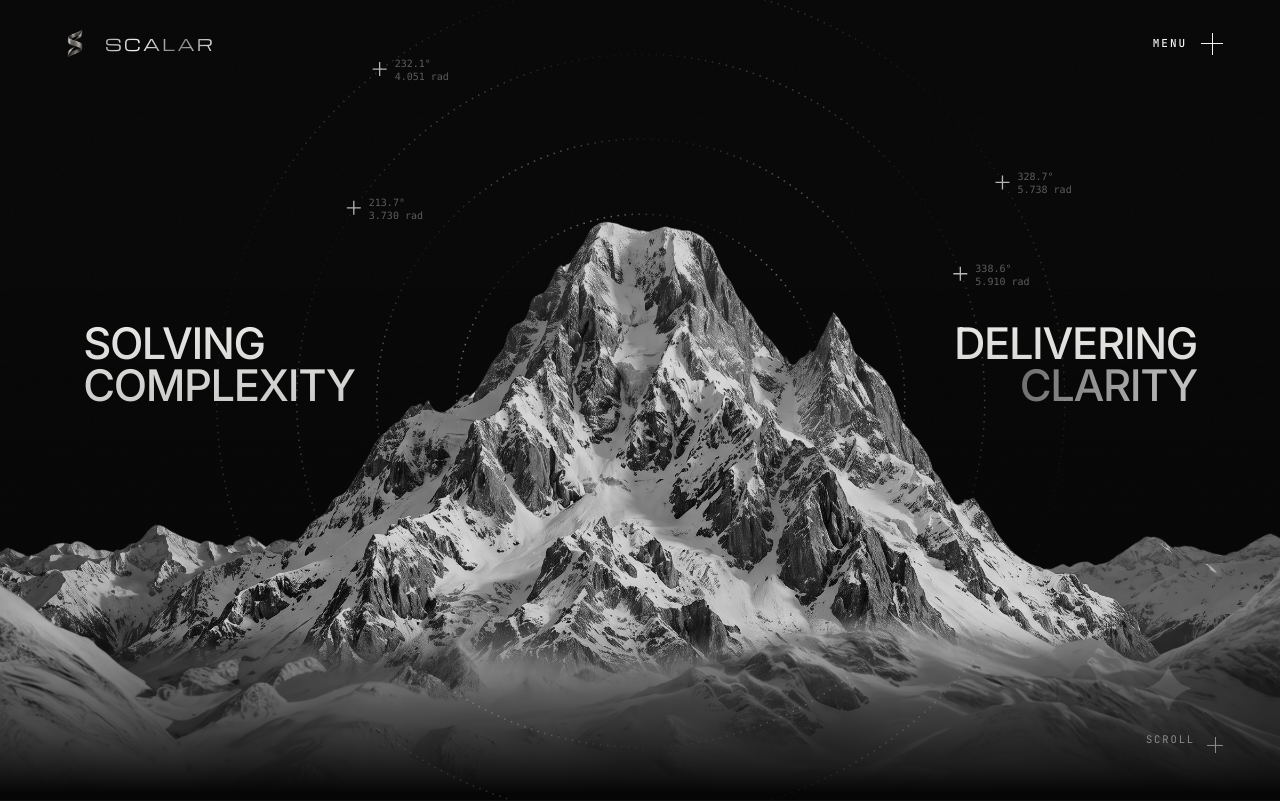
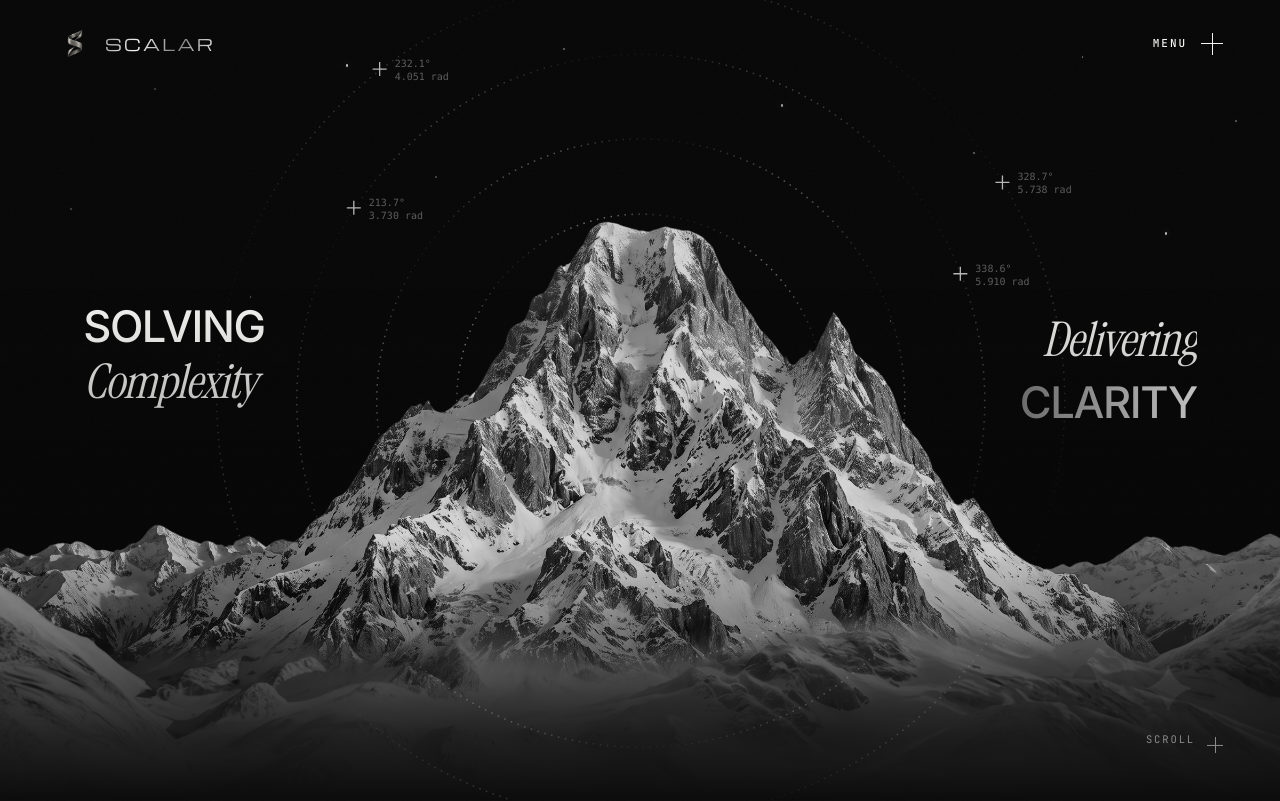
Before and after one commit to ScalarInc/scalar-website, a Next.js app: page / in a window 1280 px wide. Shown: the top 801 px of the page. Built offline with nearby package versions, Linux system fonts and the light colour scheme.

Commit message:
feat: implement Work section with filtered project grid and animated detail view

```diff
--- a/app/globals.css
+++ b/app/globals.css
@@ -22,6 +22,7 @@
   --color-paper-dim: #e7e7e4;
 
   --font-display: var(--font-inter), "Helvetica Neue", Arial, sans-serif;
+  --font-serif: var(--font-serif), Georgia, serif;
   --font-mono: var(--font-jetbrains), ui-monospace, SFMono-Regular, Menlo, monospace;
   --font-mark: var(--font-michroma), var(--font-inter), "Helvetica Neue", Arial, sans-serif;
 
--- a/app/layout.tsx
+++ b/app/layout.tsx
@@ -1,5 +1,5 @@
 import type { Metadata, Viewport } from "next";
-import { Inter, JetBrains_Mono, Michroma } from "next/font/google";
+import { Inter, JetBrains_Mono, Michroma, Instrument_Serif } from "next/font/google";
 import "./globals.css";
 import SmoothScroll from "@/components/SmoothScroll";
 import Header from "@/components/Header";
@@ -8,6 +8,7 @@ import Footer from "@/components/Footer";
 const inter = Inter({
   subsets: ["latin"],
   weight: ["400", "500", "600", "700"],
+  style: ["normal", "italic"],
   variable: "--font-inter",
   display: "swap",
 });
@@ -24,6 +25,14 @@ const michroma = Michroma({
   subsets: ["latin"],
   weight: ["400"],
   variable: "--font-michroma",
+  display: "swap",
+});
+
+const serif = Instrument_Serif({
+  subsets: ["latin"],
+  weight: ["400"],
+  style: ["italic", "normal"],
+  variable: "--font-serif",
   display: "swap",
 });
 
@@ -53,7 +62,7 @@ export default function RootLayout({
   return (
     <html
       lang="en"
-      className={`${inter.variable} ${jetbrains.variable} ${michroma.variable}`}
+      className={`${inter.variable} ${jetbrains.variable} ${michroma.variable} ${serif.variable}`}
     >
       <body>
         <SmoothScroll />
--- a/components/Approach.tsx
+++ b/components/Approach.tsx
@@ -95,7 +95,7 @@ export default function Approach() {
         </Reveal>
         <Reveal delay={0.08}>
           <h2 className="display mb-[clamp(36px,4.4vw,68px)] text-[clamp(28px,3.8vw,54px)]">
-            Think outside the box
+            Think <span className="italic font-serif font-normal normal-case text-[1.08em] tracking-tight text-ink-950/90">outside</span> the box
           </h2>
         </Reveal>
 
--- a/components/Capabilities.tsx
+++ b/components/Capabilities.tsx
@@ -71,7 +71,7 @@ export default function Capabilities() {
             </Reveal>
             <Reveal delay={0.08}>
               <h2 className="display text-[clamp(26px,3.4vw,48px)]">
-                Hard problems.
+                <span className="italic font-serif font-normal normal-case text-[1.08em] tracking-tight text-ink-950/90">Hard problems.</span>
                 <br />
                 Systems that hold.
               </h2>
--- a/components/Hero.tsx
+++ b/components/Hero.tsx
@@ -2,7 +2,32 @@
 
 import { useEffect, useRef } from "react";
 import Image from "next/image";
-import { motion, useScroll, useSpring, useTransform } from "motion/react";
+import {
+  motion,
+  useReducedMotion,
+  useScroll,
+  useSpring,
+  useTransform,
+} from "motion/react";
+
+/* A deliberately sparse scatter of stars for the open sky. Positions are
+ * hand-placed rather than random so they stay irregular across reloads and
+ * keep clear of the peak's silhouette. */
+const STARS = [
+  { x: 5.5, y: 26, s: 1.5, o: 0.4, d: 5.2, delay: 0.4 },
+  { x: 12, y: 11, s: 2, o: 0.62, d: 3.8, delay: 1.7 },
+  { x: 19.5, y: 37, s: 1.5, o: 0.32, d: 6.1, delay: 0.9 },
+  { x: 27, y: 8, s: 2.5, o: 0.72, d: 4.4, delay: 2.6 },
+  { x: 34, y: 22, s: 1.5, o: 0.38, d: 5.6, delay: 0.2 },
+  { x: 44, y: 6, s: 2, o: 0.55, d: 4.9, delay: 3.1 },
+  { x: 52.5, y: 31, s: 1.5, o: 0.3, d: 6.4, delay: 1.3 },
+  { x: 61, y: 13, s: 2.5, o: 0.68, d: 4.1, delay: 2.2 },
+  { x: 69.5, y: 40, s: 1.5, o: 0.34, d: 5.9, delay: 0.7 },
+  { x: 76, y: 19, s: 2, o: 0.58, d: 4.6, delay: 3.4 },
+  { x: 84.5, y: 7, s: 1.5, o: 0.42, d: 5.4, delay: 1.1 },
+  { x: 91, y: 29, s: 2.5, o: 0.7, d: 3.9, delay: 2.9 },
+  { x: 96.5, y: 15, s: 1.5, o: 0.36, d: 6.2, delay: 0.5 },
+];
 
 /**
  * Hero: a rotating point-cloud sphere ringed by dotted orbits and crosshair
@@ -12,6 +37,7 @@ export default function Hero() {
   const canvasRef = useRef<HTMLCanvasElement | null>(null);
   const sectionRef = useRef<HTMLElement | null>(null);
   const pointer = useRef({ x: 0, y: 0 });
+  const reduceMotion = useReducedMotion();
 
   const { scrollYProgress } = useScroll({
     target: sectionRef,
@@ -189,6 +215,41 @@ export default function Hero() {
         aria-hidden="true"
       />
 
+      {/* PLANE 0.5 — stars. Behind the type and the peak, so they only ever
+          show through open sky. They ride the same drift as the canvas. */}
+      <motion.div
+        className="pointer-events-none absolute inset-0 z-[5]"
+        style={{ y: skyY }}
+        initial={{ opacity: 0 }}
+        animate={{ opacity: 1 }}
+        transition={{ duration: 1.4, delay: 0.6 }}
+        aria-hidden="true"
+      >
+        {STARS.map((st) => (
+          <motion.span
+            key={`${st.x}-${st.y}`}
+            className="absolute rounded-full bg-white"
+            style={{
+              left: `${st.x}%`,
+              top: `${st.y}%`,
+              width: st.s,
+              height: st.s,
+              opacity: st.o,
+              boxShadow: `0 0 ${st.s * 2.5}px rgba(255,255,255,.4)`,
+            }}
+            animate={
+              reduceMotion ? undefined : { opacity: [st.o, st.o * 0.3, st.o] }
+            }
+            transition={{
+              duration: st.d,
+              delay: st.delay,
+              repeat: Infinity,
+              ease: "easeInOut",
+            }}
+          />
+        ))}
+      </motion.div>
+
       {/* PLANE 2 — type, which the peak will cut across */}
       <motion.div
         className="relative z-[10] grid w-full grid-cols-1 items-center gap-2 px-[clamp(24px,6.5vw,96px)] md:-mt-[9vh] md:grid-cols-2 md:gap-6"
@@ -200,10 +261,12 @@ export default function Hero() {
           animate="shown"
           transition={{ staggerChildren: 0.09, delayChildren: 0.25 }}
         >
-          {["Solving", "Complexity"].map((t) => (
-            <span key={t} className="block overflow-hidden">
+          {["Solving", "Complexity"].map((t, i) => (
+            <span key={t} className="block overflow-hidden pb-4 -mb-4">
               <motion.span
-                className="block"
+                className={`block ${
+                  i === 1 ? "italic font-serif font-normal normal-case text-[1.1em] tracking-tight text-paper/95 leading-normal pb-1" : ""
+                }`}
                 variants={word}
                 transition={{ duration: 1, ease: [0.22, 1, 0.36, 1] }}
               >
@@ -220,9 +283,13 @@ export default function Hero() {
           transition={{ staggerChildren: 0.09, delayChildren: 0.43 }}
         >
           {["Delivering", "Clarity"].map((t, i) => (
-            <span key={t} className="block overflow-hidden">
+            <span key={t} className="block overflow-hidden pb-4 -mb-4">
               <motion.span
-                className={`block ${i === 1 ? "metal metal-sheen" : ""}`}
+                className={`block ${
+                  i === 0
+                    ? "italic font-serif font-normal normal-case text-[1.1em] tracking-tight text-paper/95 leading-normal pb-1"
+                    : "metal metal-sheen"
+                }`}
                 variants={word}
                 transition={{ duration: 1, ease: [0.22, 1, 0.36, 1] }}
               >
@@ -277,13 +344,12 @@ export default function Hero() {
         </motion.div>
       </motion.div>
 
-      {/* base fade, so the snow melts into the section below instead of
-          ending on a hard edge */}
+      {/* base fade, so the snow melts seamlessly into the section below */}
       <div
-        className="pointer-events-none absolute inset-x-0 bottom-0 z-[25] h-[22%]"
+        className="pointer-events-none absolute inset-x-0 bottom-0 z-[25] h-[32%]"
         style={{
           background:
-            "linear-gradient(to top, rgba(6,6,6,1) 4%, rgba(6,6,6,0) 100%)",
+            "linear-gradient(to bottom, rgba(6,6,6,0) 0%, rgba(6,6,6,0.5) 45%, rgba(12,12,12,0.85) 75%, var(--color-ink-900) 100%)",
         }}
         aria-hidden="true"
       />
--- a/components/Intro.tsx
+++ b/components/Intro.tsx
@@ -58,7 +58,16 @@ export default function Intro() {
       id="intro"
       className="grain relative overflow-hidden bg-ink-900 py-[clamp(72px,10vw,150px)] text-paper"
     >
-      <div className="shell">
+      {/* Top transition blend from Hero */}
+      <div
+        className="pointer-events-none absolute inset-x-0 top-0 z-[1] h-[clamp(40px,6vw,90px)]"
+        style={{
+          background:
+            "linear-gradient(to bottom, var(--color-ink-900) 0%, rgba(12,12,12,0.5) 60%, transparent 100%)",
+        }}
+        aria-hidden="true"
+      />
+      <div className="shell relative z-[2]">
         <div className="grid gap-[clamp(36px,5vw,80px)] lg:grid-cols-[1.25fr_0.75fr]">
           {/* Headline. The whileInView trigger sits on the <h2>, not on the
               masked lines — a clipped child never intersects, so putting it
--- a/components/Work.tsx
+++ b/components/Work.tsx
@@ -195,7 +195,7 @@ export default function Work() {
               <h2 className="display text-[clamp(26px,3.4vw,48px)]">
                 {projects.length} products
                 <br />
-                in motion.
+                <span className="italic font-serif font-normal normal-case text-[1.08em] tracking-tight text-paper/95">in motion.</span>
               </h2>
             </Reveal>
           </div>
```
